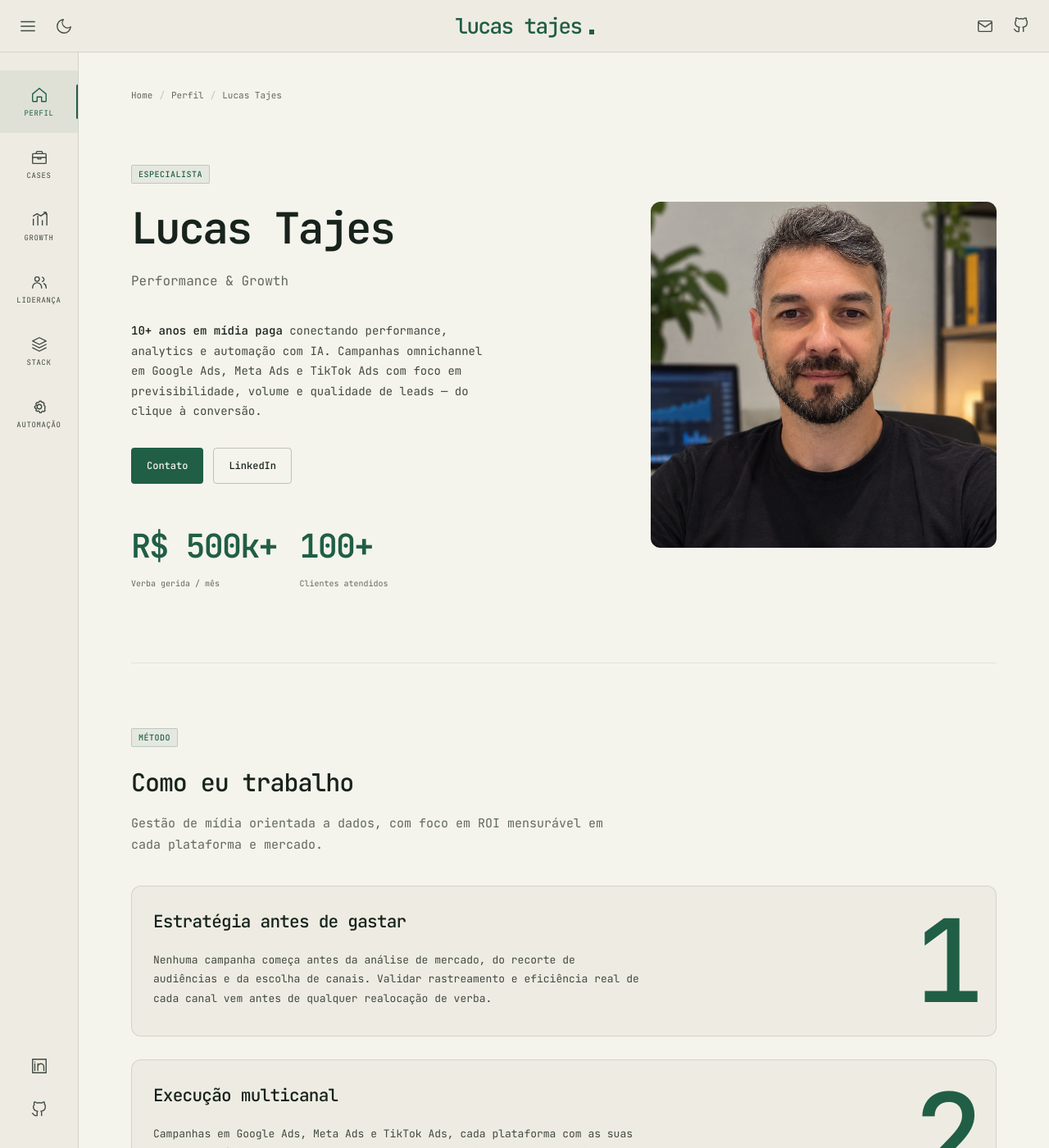
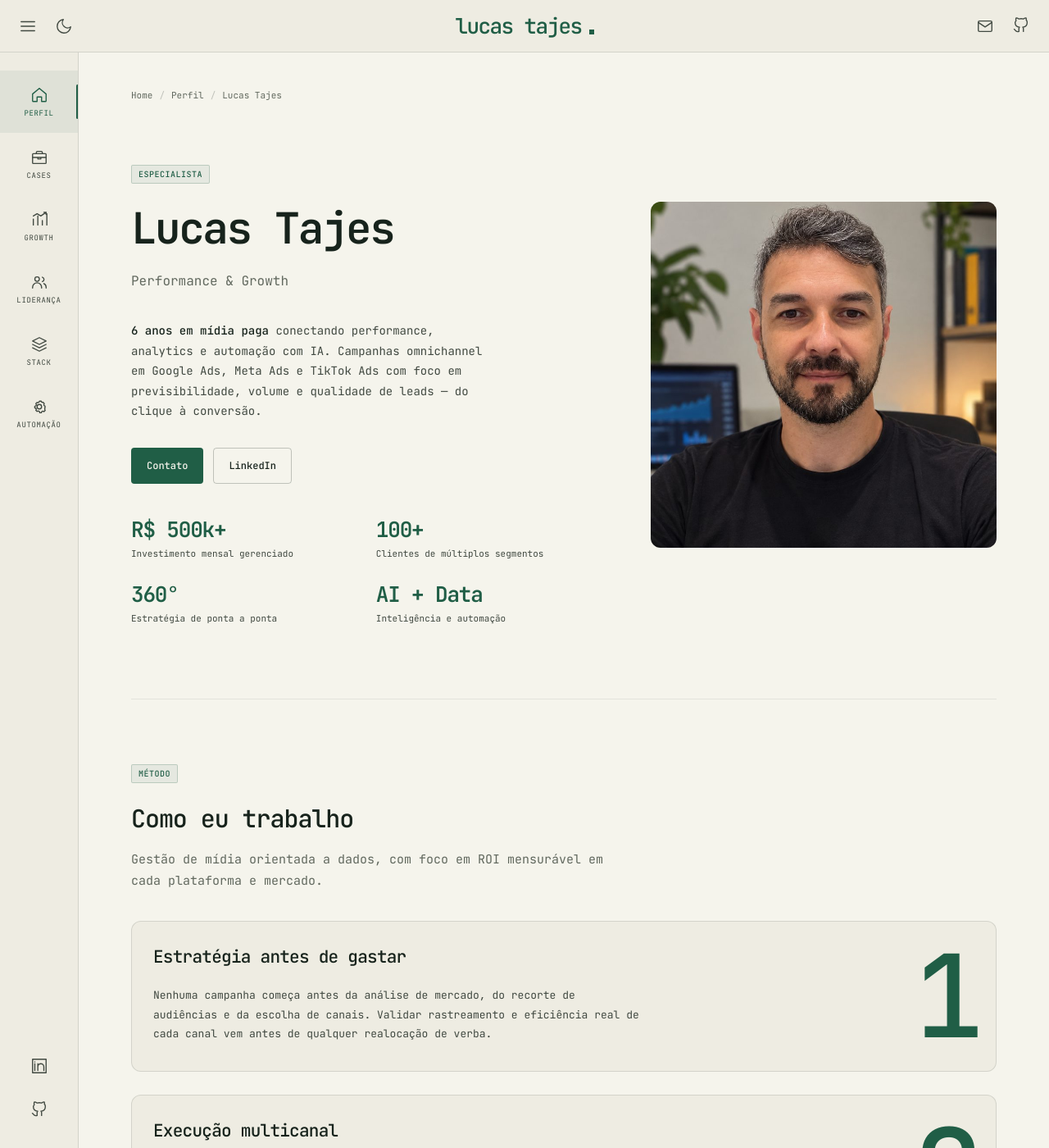
Before and after one commit to lucasmtajes-lgtm/Portfolio, a Jekyll site: the page built from index.md, in a window 1280 px wide and 1400 px high. Shown: the whole window at 82% size. Built offline with Jekyll 4.4.1, drawn with Linux system fonts in a browser that asks for light colours.

Commit message:
fix: ajusta experiencia e indicadores da apresentacao
Co-authored-by: Manus <dev-agent@manus.ai>

```diff
--- a/assets/css/main.css
+++ b/assets/css/main.css
@@ -207,10 +207,12 @@ button:disabled { cursor: default; }
 .btn-secondary { color: var(--text-primary); border-color: var(--border-strong); background: transparent; }
 .btn-secondary:hover { color: var(--accent); border-color: var(--accent); background: var(--accent-soft); }
 .btn-sm { padding: 8px 12px; min-height: 36px; font-size: 11px; }
-.hero-stats { display: flex; flex-wrap: wrap; gap: 26px 28px; margin-top: 52px; }
+.hero-stats { display: grid; grid-template-columns: repeat(2, minmax(0, 1fr)); gap: 24px 28px; margin-top: 40px; }
+.hero-stats .stat { min-width: 0; }
 .stat-value { color: var(--accent); font-weight: 600; font-size: 38px; line-height: 1.2; letter-spacing: -.045em; }
-.hero-stats .stat-value { font-size: clamp(27px, 3.15vw, 40px); white-space: nowrap; }
+.hero-stats .stat-value { font-size: 26px; white-space: nowrap; }
 .stat-label { color: var(--text-muted); font-size: 10px; line-height: 1.6; margin-top: 14px; }
+.hero-stats .stat-label { color: var(--text-secondary); font-size: 11px; margin-top: 6px; }
 .stat-row { display: grid; gap: 20px; }
 .stat-row .stat { border-top: 1px solid var(--border); padding-top: 16px; }
 .stat-row .stat:first-child { border-top: 0; }
@@ -350,7 +352,7 @@ td { color: var(--text-secondary); }
   .wrapper { padding: 0 40px; }
   .hero-grid { gap: 36px; grid-template-columns: minmax(0, 1fr) 38%; }
   .hero-stats { gap: 24px; }
-  .hero-stats .stat-value { font-size: 29px; }
+  .hero-stats .stat-value { font-size: 26px; }
   .hero-grid .page-title { font-size: 40px; }
   .page-content > .wrapper > .layout { grid-template-columns: 1fr; }
   .sidebar { position: static; grid-template-columns: repeat(2, minmax(0, 1fr)); }
@@ -380,7 +382,7 @@ td { color: var(--text-secondary); }
   .hero-grid .page-subtitle { font-size: 13px; }
   .hero-grid .profile-photo { margin-top: 0; width: 100%; max-width: 440px; }
   .hero-stats { display: grid; grid-template-columns: repeat(2, minmax(0, 1fr)); gap: 28px 22px; margin-top: 36px; }
-  .hero-stats .stat-value { font-size: 32px; }
+  .hero-stats .stat-value { font-size: 24px; }
   .stat-label { margin-top: 8px; font-size: 10px; }
   .section { padding-top: 48px; margin-bottom: 48px; }
   .section-head { margin-bottom: 28px; }
@@ -416,7 +418,7 @@ td { color: var(--text-secondary); }
   .wrapper { padding: 0 18px; }
   .site-title { font-size: 18px; }
   .hero-grid .page-title { font-size: 32px; }
-  .hero-stats .stat-value { font-size: 28px; }
+  .hero-stats .stat-value { font-size: 22px; }
   .header-left .theme-toggle { width: 28px; }
 }
 @media (prefers-reduced-motion: reduce) {
--- a/index.md
+++ b/index.md
@@ -13,7 +13,7 @@ description: "Performance, analytics e automação com IA. Conheça a experiênc
     <h1 class="page-title">Lucas Tajes</h1>
     <p class="profile-role">Performance &amp; Growth</p>
     <p class="page-subtitle">
-      <strong>10+ anos em mídia paga</strong> conectando performance, analytics e automação com IA.
+      <strong>6 anos em mídia paga</strong> conectando performance, analytics e automação com IA.
       Campanhas omnichannel em Google Ads, Meta Ads e TikTok Ads com foco em previsibilidade,
       volume e qualidade de leads — do clique à conversão.
     </p>
@@ -26,11 +26,19 @@ description: "Performance, analytics e automação com IA. Conheça a experiênc
     <div class="hero-stats">
       <div class="stat">
         <div class="stat-value">R$ 500k+</div>
-        <div class="stat-label">Verba gerida / mês</div>
+        <div class="stat-label">Investimento mensal gerenciado</div>
       </div>
       <div class="stat">
         <div class="stat-value">100+</div>
-        <div class="stat-label">Clientes atendidos</div>
+        <div class="stat-label">Clientes de múltiplos segmentos</div>
+      </div>
+      <div class="stat">
+        <div class="stat-value">360°</div>
+        <div class="stat-label">Estratégia de ponta a ponta</div>
+      </div>
+      <div class="stat">
+        <div class="stat-value">AI + Data</div>
+        <div class="stat-label">Inteligência e automação</div>
       </div>
     </div>
   </div>
```
